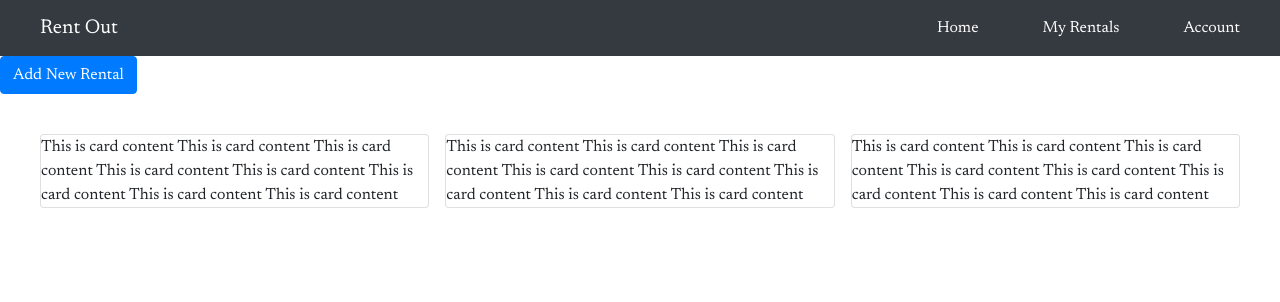
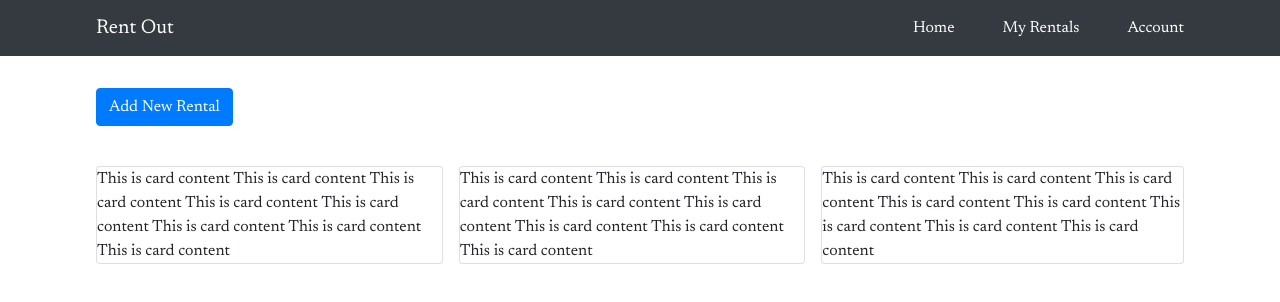
Before and after one commit to PratikDhungel/react-playground, a React (Create React App) app: page / in a window 1280 px wide. Shown: the top 302 px of the page. Built offline with nearby package versions, Linux system fonts and the light colour scheme.

Commit message:
Update Navbar and Cards container styling

```diff
--- a/src/App.tsx
+++ b/src/App.tsx
@@ -1,7 +1,7 @@
 import React from 'react';
 import NavBar from './NavBar/NavBar';
 import CardsContainer from './Containers/CardsContainer';
-import { Button } from 'react-bootstrap';
+import HomepageButtons from './Components/HomepageButtons';
 // import ReactSelect from './React-Select/ReactSelect';
 
 function App() {
@@ -9,7 +9,7 @@ function App() {
     <div className='App'>
       {/* <ReactSelect /> */}
       <NavBar />
-      <Button variant='primary'>Add New Rental</Button>
+      <HomepageButtons />
       <CardsContainer />
     </div>
   );
--- /dev/null
+++ b/src/Components/HomepageButtons.tsx
@@ -0,0 +1,12 @@
+import React from 'react';
+import { Button } from 'react-bootstrap';
+
+const HomepageButtons = () => {
+  return (
+    <div className='homepage-buttons-container'>
+      <Button variant='primary'>Add New Rental</Button>
+    </div>
+  );
+};
+
+export default HomepageButtons;
--- a/src/index.css
+++ b/src/index.css
@@ -22,22 +22,28 @@ code {
 }
 
 .cards-container {
-  margin-top: 2em !important;
-  padding: 0 2em !important;
+  margin-top: 1em !important;
+  padding: 0 6em !important;
 }
 
 .nav-container {
-  padding: 0.5em 2em !important;
-  padding-left: 2.5em !important;
+  padding: 0.5em 6em !important;
 }
 
 .nav-links-spacing {
   margin: 0 auto !important;
+  padding: 0 !important;
 }
 
 .nav-links-styling {
   font-size: 1rem;
   color: white !important;
+}
+
+.homepage-buttons-container {
+  padding: 0.5em 2em !important;
+  padding-top: 2em !important;
+  padding-left: 6em !important;
 }
 
 @media (min-width: 768px) {
@@ -46,11 +52,15 @@ code {
   }
   .nav-links-spacing:last-of-type {
     margin-right: 0 !important;
-    padding-right: 0.5 !important;
   }
 }
 
 .columns {
   /* border: 1px solid red; */
-  padding: 0.5em !important;
+  padding: 1em !important;
+  padding-left: 0 !important;
 }
+
+.columns:last-of-type {
+  padding-right: 0 !important;
+}
```
